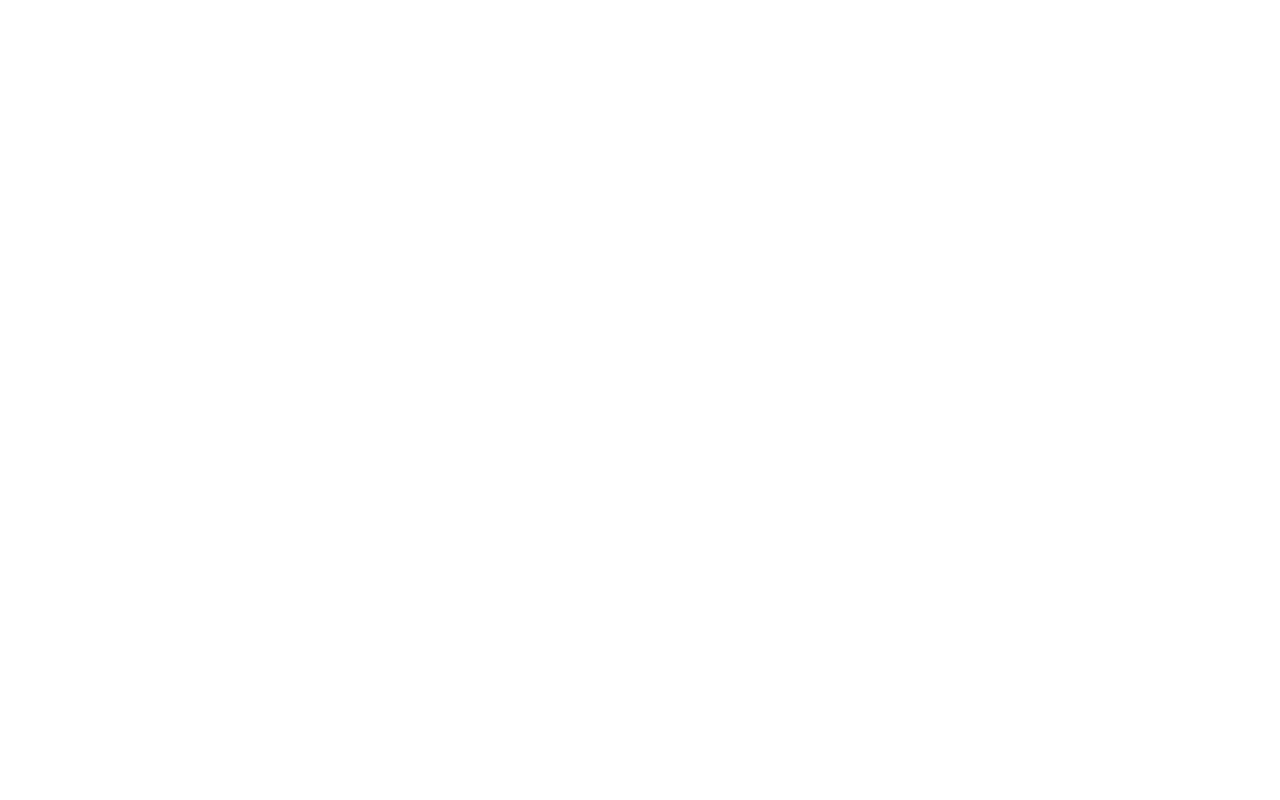
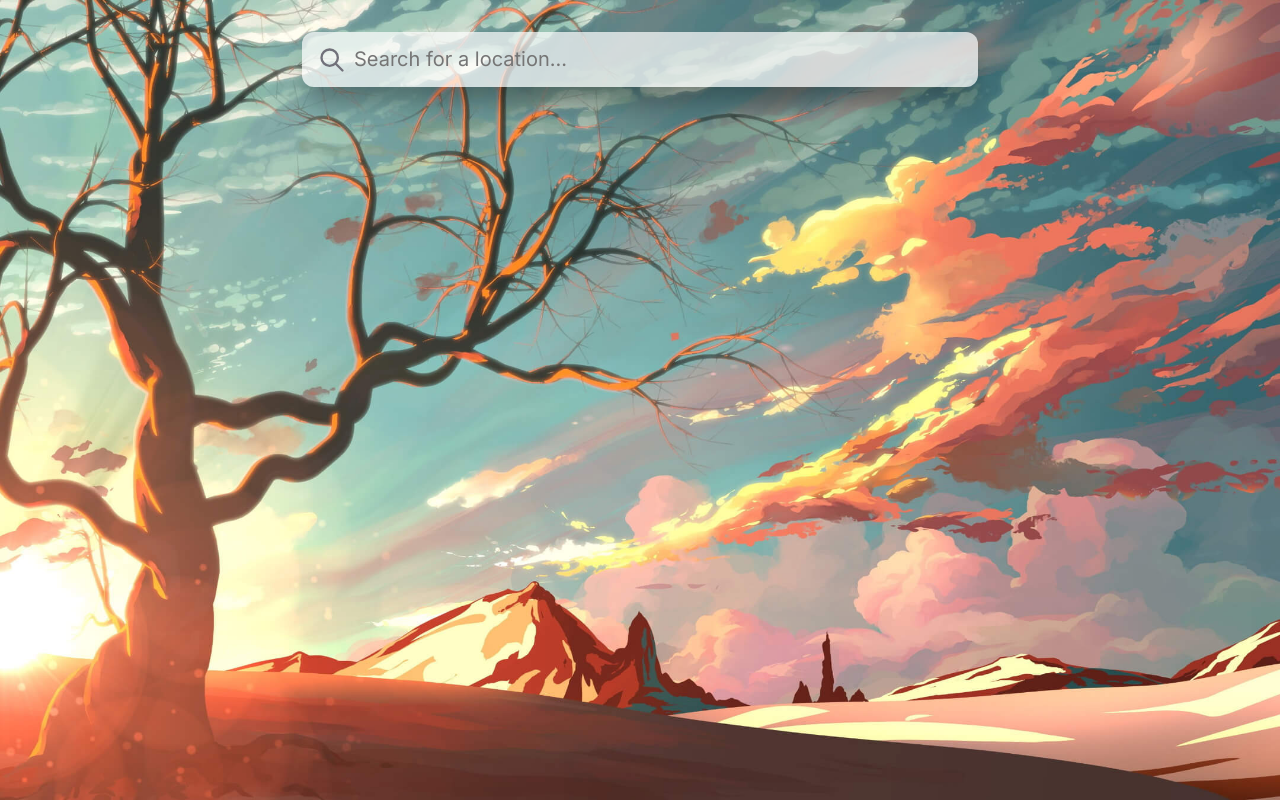
Before and after one commit to abeidahmed/weather-app-js, a plain HTML site: page index.html in a window 1280 px wide. Drawn offline with Linux system fonts and the light colour scheme.

Commit message:
Add weather search field

```diff
--- a/index.html
+++ b/index.html
@@ -12,6 +12,33 @@
     <title>Weather app</title>
   </head>
   <body>
+    <main class="main">
+      <div class="container">
+        <div class="search-container">
+          <div class="search-icon-container">
+            <svg
+              xmlns="http://www.w3.org/2000/svg"
+              fill="none"
+              viewBox="0 0 24 24"
+              stroke="currentColor"
+            >
+              <path
+                stroke-linecap="round"
+                stroke-linejoin="round"
+                stroke-width="2"
+                d="M21 21l-6-6m2-5a7 7 0 11-14 0 7 7 0 0114 0z"
+              />
+            </svg>
+          </div>
+          <input
+            type="text"
+            class="search-field"
+            placeholder="Search for a location..."
+          />
+        </div>
+        <div class="weather-container"></div>
+      </div>
+    </main>
     <script src="./main.js"></script>
   </body>
 </html>
```
Also changed, not shown: main.js (+53 -1 lines), 47166b872bd0ced163d9.jpg (added).
